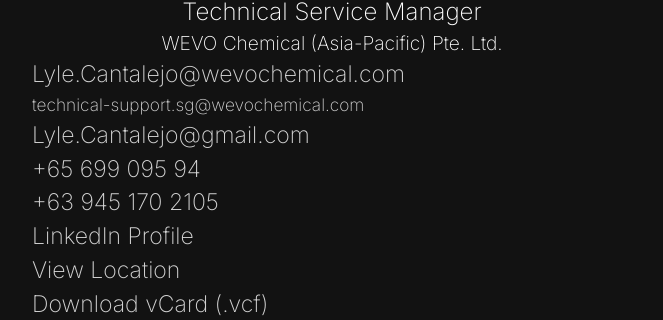
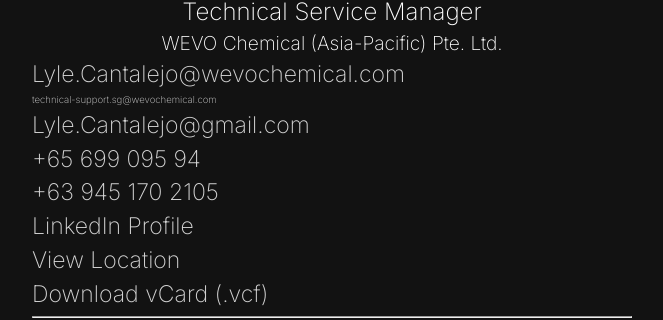
Before and after one commit to LCANTALEJO/contact-page, a plain HTML site: page index.html in a window 1280 px wide. Shown: the part 483-803 px from the top of the page, without its empty margins (308-971 px from the left). Drawn offline with Linux system fonts and the light colour scheme.

Commit message:
Update index.html

```diff
--- a/index.html
+++ b/index.html
@@ -14,7 +14,7 @@
         <h2>Technical Service Manager</h2>
         <h3>WEVO Chemical (Asia-Pacific) Pte. Ltd.</h3>
         <p><a href="mailto:Lyle.Cantalejo@wevochemical.com">Lyle.Cantalejo@wevochemical.com</a></p>
-        <p><a href="mailto:technical-support.sg@wevochemical.com" style="font-size: 0.9em;">technical-support.sg@wevochemical.com</a></p>
+        <p><a href="mailto:technical-support.sg@wevochemical.com" style="font-size: 0.5em;">technical-support.sg@wevochemical.com</a></p>
         <p><a href="mailto:Lyle.Cantalejo@gmail.com">Lyle.Cantalejo@gmail.com</a></p>
         <p><a href="tel:+6569909594">+65 699 095 94</a></p>
         <p><a href="tel:+639451702105">+63 945 170 2105</a></p>
```
